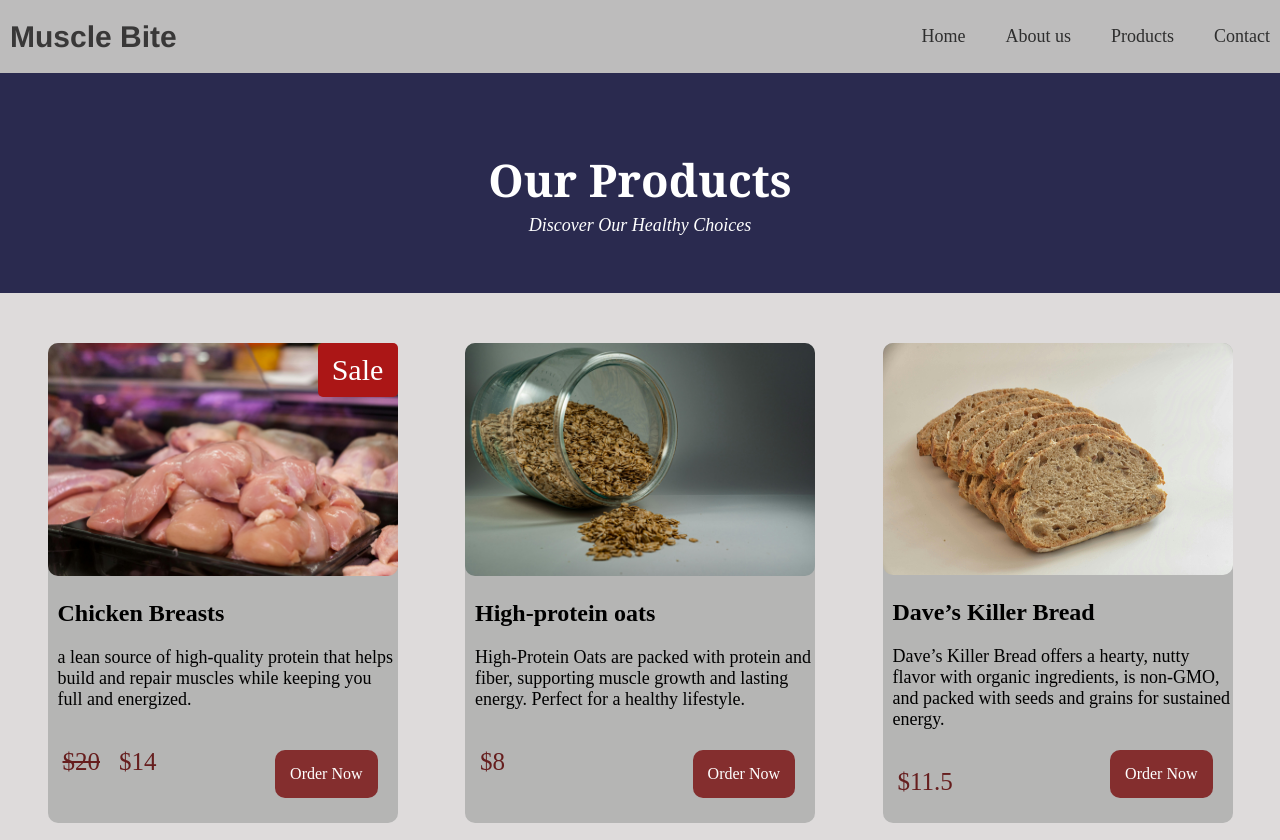
After one commit to khaleddosama/Muscle-Bite, a PHP site: page /html/prouduct.html in a window 1280 px wide. The commit adds this page. Shown: the top 840 px of the page. Run offline with PHP 8.4, Linux system fonts and the light colour scheme.

Commit message:
create product page

```diff
--- a/MuscleBite/css/style.css
+++ b/MuscleBite/css/style.css
@@ -84,13 +84,14 @@ header nav ul li a:hover {
   margin-top: 10px;
   color: #272727;
 }
-.content .best-selling {
+ .all-products {
   display: flex;
   justify-content: space-evenly;
-  flex-wrap: nowrap;
+  flex-wrap: wrap;
   gap: 20px;
+  margin-top: 50px;
 }
-.best-selling div {
+.all-products div {
   background-color: #b5b5b4;
   width: 350px;
   height: 480px;
@@ -98,28 +99,28 @@ header nav ul li a:hover {
   position: relative;
   transition: 0.2s ease;
 }
-.best-selling div:hover {
+.all-products div:hover {
   transform: translateY(-15px);
 }
-.best-selling div img {
+.all-products div img {
   width: 100%;
   border-radius: 10px;
 }
-.best-selling div h2 {
+.all-products div h2 {
   padding-left: 10px;
 }
-.best-selling div p {
+.all-products div p {
   padding-left: 10px;
   font-size: large;
 }
-.best-selling div span {
+.all-products div span {
   color: rgb(102, 30, 30);
   display: inline-block;
   padding-top: 20px;
   padding-left: 15px;
   font-size: 25px;
 }
-.best-selling div a {
+.all-products div a {
   text-decoration: none;
   color: white;
   background-color: rgb(132, 46, 46);
@@ -130,7 +131,7 @@ header nav ul li a:hover {
   right: 20px;
   border-radius: 10px;
 }
-.best-selling div a:hover {
+.all-products div a:hover {
   background-color: rgb(106, 53, 53);
 }
 .view-products {
@@ -394,7 +395,7 @@ footer ul li a:hover {
     gap: 30px;
   }
 }
-@media (max-width: 600px) {
+@media (max-width: 768px) {
   .about-content h1 {
     font-size: x-large;
   }
@@ -422,3 +423,71 @@ footer ul li a:hover {
     width: 90%;
   }
 }
+.products .our-products {
+background-color: rgb(42, 42, 79);
+color: white;
+height: 200px;
+display: flex;
+justify-content: center;
+align-items: center;
+flex-direction: column;
+padding: 10px;
+text-align: center;
+}
+.products .our-products h1 {
+font-size: 45px;
+margin-bottom: 0;
+font-family: Cambria, Cochin, Georgia, Times;
+}
+.products .our-products p {
+margin-top: 5px;
+font-size: large;
+font-style: italic;
+}
+.chicken-breasts .sale {
+position: absolute;
+top: 0px;
+right: 0px;
+color: white;
+background-color: rgb(171, 22, 22);
+padding: 10px;
+border-radius: 5px;
+font-size: 30px;
+width: 60px;
+display: flex;
+justify-content: center;
+}
+/* media queries product page*/
+@media (max-width: 992px) {
+.products .our-products {
+height: 180px;
+}
+.products .our-products h1 {
+font-size: 35px;
+}
+.products .our-products p {
+font-size: medium;
+}
+.chicken-breasts .sale {
+font-size: 25px;
+width: 50px;
+padding: 8px;
+}
+}
+@media (max-width: 768px) {
+.products .our-products {
+height: auto;
+padding: 20px 10px;
+}
+.products .our-products h1 {
+font-size: 28px;
+}
+.products .our-products p {
+font-size: small;
+}
+.chicken-breasts .sale {
+font-size: 20px;
+width: 45px;
+padding: 6px;
+}
+}
--- /dev/null
+++ b/MuscleBite/html/prouduct.html
@@ -0,0 +1,165 @@
+<!DOCTYPE html>
+<html lang="en">
+  <head>
+    <meta charset="UTF-8" />
+    <meta name="viewport" content="width=device-width, initial-scale=1.0" />
+    <link rel="stylesheet" href="../css/style.css" />
+    <title>Muscle Bite</title>
+  </head>
+  <body>
+    <header>
+      <nav>
+        <h1>Muscle Bite</h1>
+        <ul>
+          <li><a href="index.html">Home</a></li>
+          <li><a href="about.html">About us</a></li>
+          <li><a href="prouduct.html">Products</a></li>
+          <li><a href="#">Contact</a></li>
+        </ul>
+      </nav>
+    </header>
+    <section class="products">
+      <div class="our-products">
+        <h1>Our Products</h1>
+        <p>Discover Our Healthy Choices</p>
+      </div>
+      <div class="all-products">
+        <div class="chicken-breasts">
+          <img
+            src="../assets/Chicken Breasts.jpg"
+            alt="Chicken Breasts photo"
+          />
+          <span class="sale">Sale</span>
+          <h2>Chicken Breasts</h2>
+          <p>
+            a lean source of high-quality protein that helps build and repair
+            muscles while keeping you full and energized.
+          </p>
+          <span><del>$20</del></span>
+          <span>$14</span>
+          <a href="#">Order Now</a>
+        </div>
+        <div class="oats">
+          <img src="../assets/oats.jpg" alt="oats photo" />
+          <h2>High-protein oats</h2>
+          <p>
+            High-Protein Oats are packed with protein and fiber, supporting
+            muscle growth and lasting energy. Perfect for a healthy lifestyle.
+          </p>
+          <span>$8</span>
+          <a href="#">Order Now</a>
+        </div>
+        <div class="brown-bread">
+          <img src="../assets/brownbread.jpg" alt="brown bread" />
+          <h2>Dave’s Killer Bread</h2>
+          <p>
+            Dave’s Killer Bread offers a hearty, nutty flavor with organic
+            ingredients, is non-GMO, and packed with seeds and grains for
+            sustained energy.
+          </p>
+          <span>$11.5</span>
+          <a href="#">Order Now</a>
+        </div>
+        <div class="green-tea">
+          <img src="../assets/green tea.jpg" alt="green tea photo" />
+          <h2>Green Tea</h2>
+          <p>
+            Green tea is rich in antioxidants that boost metabolism and improve
+            brain function. It helps support heart health and can aid in weight
+            management.
+          </p>
+          <span>$3</span>
+          <a href="#">Order Now</a>
+        </div>
+        <div class="coffe">
+          <img src="../assets/coffe.jpg" alt="coffe" />
+          <h2>Colombian Coffee</h2>
+          <p>
+            Colombian Coffee is known for its smooth, well-balanced flavor with
+            rich aroma, offering a mild acidity and a full-bodied taste perfect
+            for any coffee lover.
+          </p>
+          <span>$9.5</span>
+          <a href="#">Order Now</a>
+        </div>
+
+        <div class="olive-oil">
+          <img src="../assets/olive oil.jpg" alt="olive oil photo" />
+          <h2>Olive Oil</h2>
+          <p>
+            Olive oil is rich in healthy fats and antioxidants, which help
+            protect the heart and reduce inflammation. It also promotes healthy
+            skin and supports overall well-being.
+          </p>
+          <span>$6.5</span>
+          <a href="#">Order Now</a>
+        </div>
+        <div class="peanut-butter">
+          <img src="../assets/Peanut butter.jpg" alt="Peanut butter photo" />
+          <h2>Peanut Butter</h2>
+          <p>
+            Peanut butter can help improve brain function and support weight
+            management by keeping you full longer. It also contains antioxidants
+            that protect the body from damage and inflammation.
+          </p>
+          <span>$10</span>
+          <a href="#">Order Now</a>
+        </div>
+        <div class="apple">
+          <img src="../assets/apple.jpg" alt="apple photo" />
+          <h2>Apple</h2>
+          <p>
+            Apples are rich in vitamin C, which boosts the immune system and
+            helps the body heal wounds faster. They also contain vitamin A,
+            supporting healthy vision and skin.
+          </p>
+          <span>$2.5</span>
+          <a href="#">Order Now</a>
+        </div>
+        <div class="brown-rice">
+          <img src="../assets/brown rice.jpg" alt="brown rice photo" />
+          <h2>Brown Rice</h2>
+          <p>
+            Brown rice is rich in fiber, which aids digestion and helps maintain
+            healthy blood sugar levels. It also contains essential minerals like
+            magnesium and manganese that support overall health.
+          </p>
+          <span>$7</span>
+          <a href="#">Order Now</a>
+        </div>
+      </div>
+    </section>
+        <footer style="margin-top: 50px;">
+      <div class="footer-content">
+        <div class="about">
+          <h2>Muscle Bite</h2>
+          <p>
+            Muscle Bite is your trusted store for healthy products and natural
+            foods, offering premium choices to support your healthy lifestyle.
+          </p>
+        </div>
+        <div class="Quick-links">
+          <h2>Quick Links</h2>
+          <div class="footer-links1">
+            <ul>
+              <li><a href="index.html">Home</a></li>
+              <li><a href="about.html">About us</a></li>
+              <li><a href="prouduct.html">Products</a></li>
+              <li><a href="#">Contact</a></li>
+            </ul>
+          </div>
+        </div>
+        <div class="follow-us">
+          <h2>Follow Us</h2>
+          <div class="footer-links2">
+            <a href="https://www.Facebook.com">Facebook</a>
+            <a href="https://www.Instagram.com">Instagram</a>
+            <a href="https://www.x.com">X</a>
+          </div>
+        </div>
+      </div>
+      <hr />
+      <p class="copy-right">© 2025 Muscle Bite. All rights reserved.</p>
+    </footer>
+  </body>
+</html>
```
Also changed, not shown: MuscleBite/html/about.html (+3 -5 lines), MuscleBite/html/index.html (+5 -7 lines), MuscleBite/assets/Chicken Breasts.jpg (added), MuscleBite/assets/Peanut butter.jpg (added), MuscleBite/assets/apple.jpg (added), MuscleBite/assets/brown rice.jpg (added), MuscleBite/assets/green tea.jpg (added), 1 other file.
